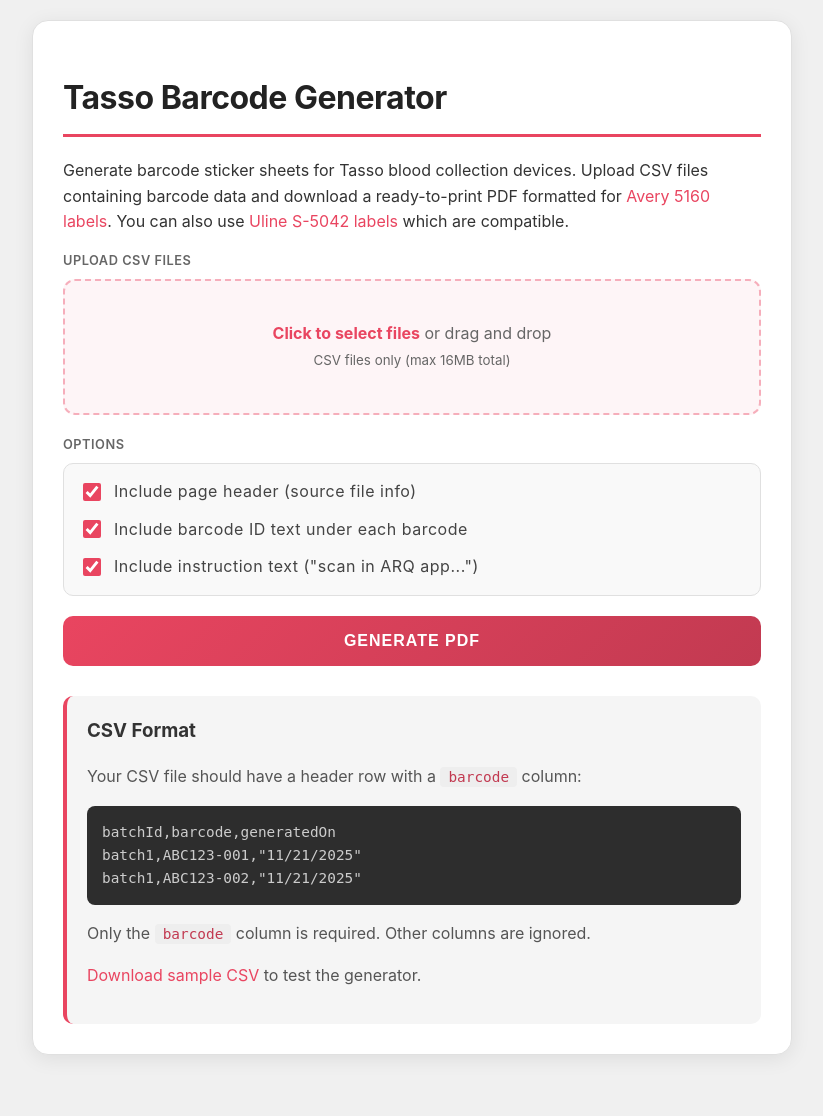
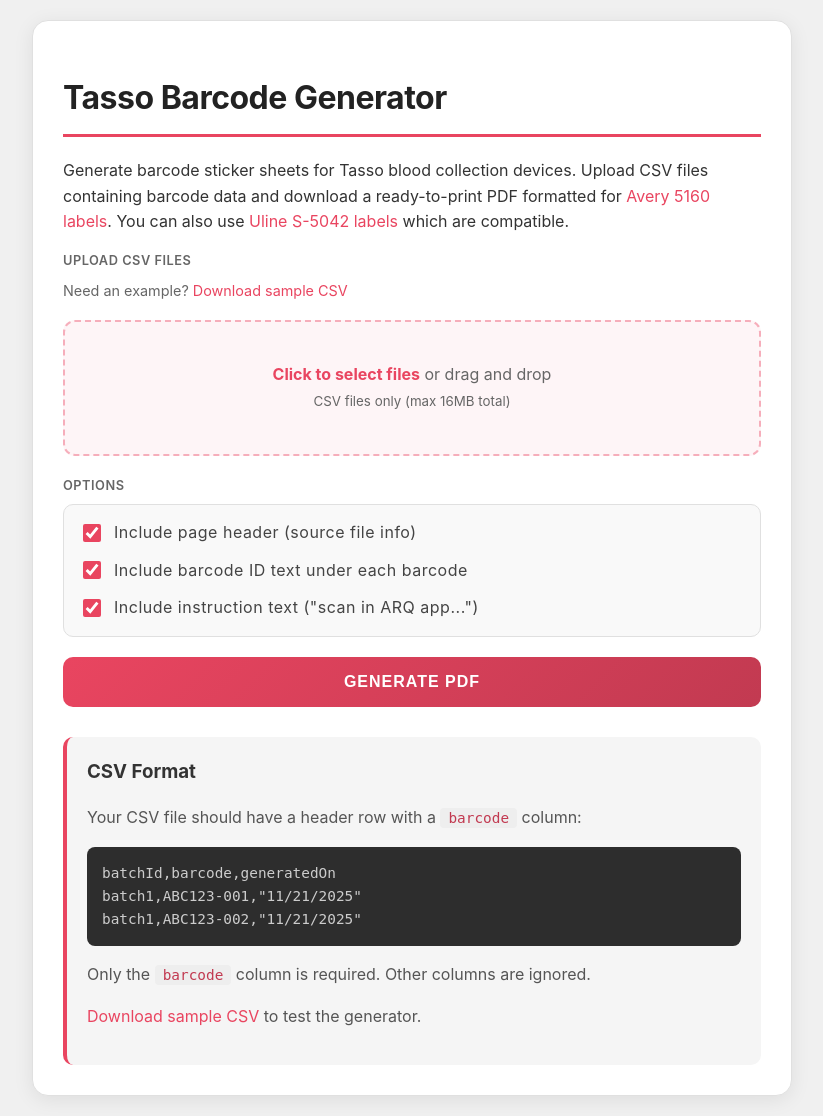
Before and after one commit to rchen25/tasso-barcode-generator, a Flask app: page / in a window 1280 px wide. Shown: the whole page, without its empty margins (228-1051 px from the left). Before the commit the page ends 1055 px from the top, so only its background shows below. Run offline with Flask 3, Linux system fonts and the light colour scheme.

Commit message:
Add sample CSV download link under upload section

```diff
--- a/templates/index.html
+++ b/templates/index.html
@@ -257,6 +257,7 @@
         <form action="/generate" method="post" enctype="multipart/form-data" id="upload-form">
             <div class="form-group">
                 <label>Upload CSV Files</label>
+                <p style="margin: 0 0 10px 0; font-size: 0.9em; color: #666;">Need an example? <a href="/static/sample.csv" download="sample.csv">Download sample CSV</a></p>
                 <div class="file-input-wrapper" id="drop-zone">
                     <input type="file" name="csv_files" id="csv-files" multiple accept=".csv" required>
                     <div class="file-input-text">
```
